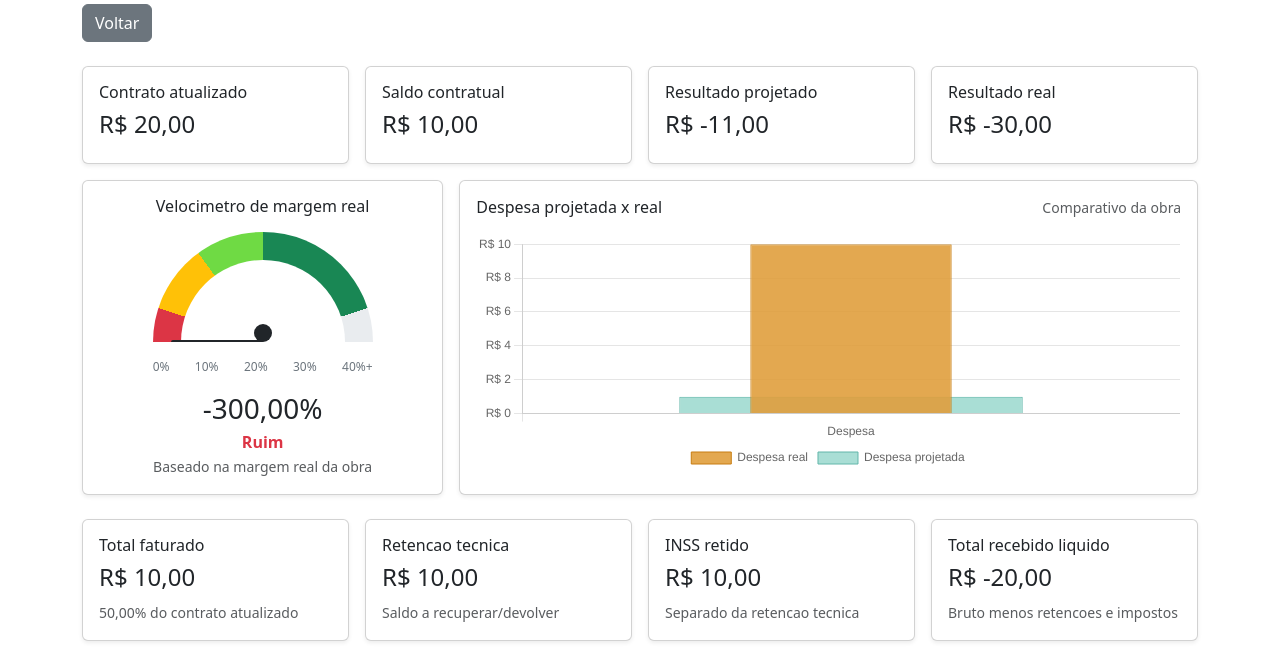
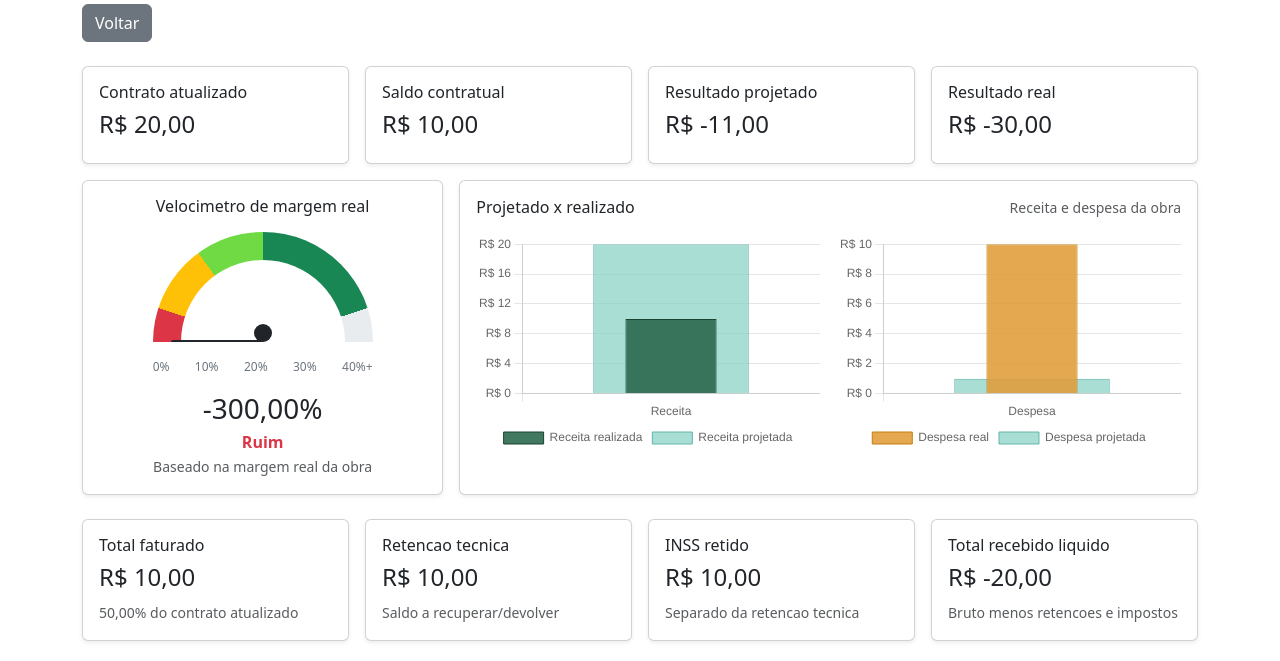
Before and after one commit to engmauricio90/dashboard-ambar, a Django app: page /obras/1/ in a window 1280 px wide. Shown: the part 214-875 px from the top of the page. Run offline with Django 5.2, Linux system fonts and the light colour scheme; a user stored in the database is signed in; tables that the repository leaves empty hold one stand-in row (values such as "Sample post").

Commit message:
Adiciona grafico de receita da obra

```diff
--- a/obras/templates/obras/detalhe_obra.html
+++ b/obras/templates/obras/detalhe_obra.html
@@ -170,12 +170,21 @@
     <div class="col-md-12 col-lg-8">
         <div class="card shadow-sm h-100">
             <div class="card-body">
-                <div class="d-flex justify-content-between align-items-center mb-3 flex-wrap gap-2">
-                    <h6 class="mb-0">Despesa projetada x real</h6>
-                    <span class="text-muted small">Comparativo da obra</span>
+                <div class="d-flex justify-content-between align-items-center mb-3">
+                    <h6 class="mb-0">Projetado x realizado</h6>
+                    <span class="text-muted small">Receita e despesa da obra</span>
                 </div>
-                <div style="position: relative; height: 240px;">
-                    <canvas id="graficoDespesasComparativo"></canvas>
+                <div class="row g-3">
+                    <div class="col-md-6">
+                        <div style="position: relative; height: 220px;">
+                            <canvas id="graficoReceitasComparativo"></canvas>
+                        </div>
+                    </div>
+                    <div class="col-md-6">
+                        <div style="position: relative; height: 220px;">
+                            <canvas id="graficoDespesasComparativo"></canvas>
+                        </div>
+                    </div>
                 </div>
             </div>
         </div>
@@ -225,6 +234,7 @@
 </div>
 
 {{ grafico_evolucao|json_script:"grafico-evolucao-obra-data" }}
+{{ grafico_receitas_comparativo|json_script:"grafico-receitas-comparativo-data" }}
 {{ grafico_despesas_comparativo|json_script:"grafico-despesas-comparativo-data" }}
 {{ grafico_composicao|json_script:"grafico-composicao-obra-data" }}
 
@@ -450,6 +460,7 @@
 <script src="https://cdn.jsdelivr.net/npm/chart.js@4.4.3/dist/chart.umd.min.js"></script>
 <script>
     const graficoEvolucaoObraData = JSON.parse(document.getElementById('grafico-evolucao-obra-data').textContent);
+    const graficoReceitasComparativoData = JSON.parse(document.getElementById('grafico-receitas-comparativo-data').textContent);
     const graficoDespesasComparativoData = JSON.parse(document.getElementById('grafico-despesas-comparativo-data').textContent);
     const graficoComposicaoObraData = JSON.parse(document.getElementById('grafico-composicao-obra-data').textContent);
 
@@ -485,6 +496,73 @@
             options: {
                 responsive: true,
                 maintainAspectRatio: false,
+            }
+        });
+    }
+
+    if (graficoReceitasComparativoData.labels.length) {
+        new Chart(document.getElementById('graficoReceitasComparativo'), {
+            type: 'bar',
+            data: {
+                labels: graficoReceitasComparativoData.labels,
+                datasets: [
+                    {
+                        label: 'Receita projetada',
+                        data: graficoReceitasComparativoData.projetada,
+                        backgroundColor: 'rgba(141, 211, 199, 0.75)',
+                        borderColor: '#62b6aa',
+                        borderWidth: 1,
+                        grouped: false,
+                        categoryPercentage: 0.58,
+                        barPercentage: 0.9,
+                        order: 2,
+                    },
+                    {
+                        label: 'Receita realizada',
+                        data: graficoReceitasComparativoData.realizada,
+                        backgroundColor: 'rgba(45, 106, 79, 0.9)',
+                        borderColor: '#1b4332',
+                        borderWidth: 1,
+                        grouped: false,
+                        categoryPercentage: 0.34,
+                        barPercentage: 0.9,
+                        order: 1,
+                    }
+                ]
+            },
+            options: {
+                responsive: true,
+                maintainAspectRatio: false,
+                plugins: {
+                    legend: {
+                        position: 'bottom',
+                    },
+                    tooltip: {
+                        callbacks: {
+                            label: function(context) {
+                                const value = Number(context.raw || 0).toLocaleString('pt-BR', {
+                                    style: 'currency',
+                                    currency: 'BRL'
+                                });
+                                return `${context.dataset.label}: ${value}`;
+                            }
+                        }
+                    }
+                },
+                scales: {
+                    y: {
+                        beginAtZero: true,
+                        ticks: {
+                            callback: function(value) {
+                                return Number(value).toLocaleString('pt-BR', {
+                                    style: 'currency',
+                                    currency: 'BRL',
+                                    maximumFractionDigits: 0
+                                });
+                            }
+                        }
+                    }
+                }
             }
         });
     }
--- a/obras/views.py
+++ b/obras/views.py
@@ -167,6 +167,11 @@ def detalhe_obra(request, obra_id):
             'labels': ['Despesa'],
             'projetada': [float(obra.projecao_despesa)],
             'real': [float(obra.total_despesa_real)],
+        },
+        'grafico_receitas_comparativo': {
+            'labels': ['Receita'],
+            'projetada': [float(obra.contrato_atualizado)],
+            'realizada': [float(obra.total_notas_fiscais)],
         },
         'grafico_composicao': {
             'labels': ['Faturado', 'Despesas', 'Impostos', 'INSS retido', 'Outras ret. NF', 'Ret. tecnica'],
```
